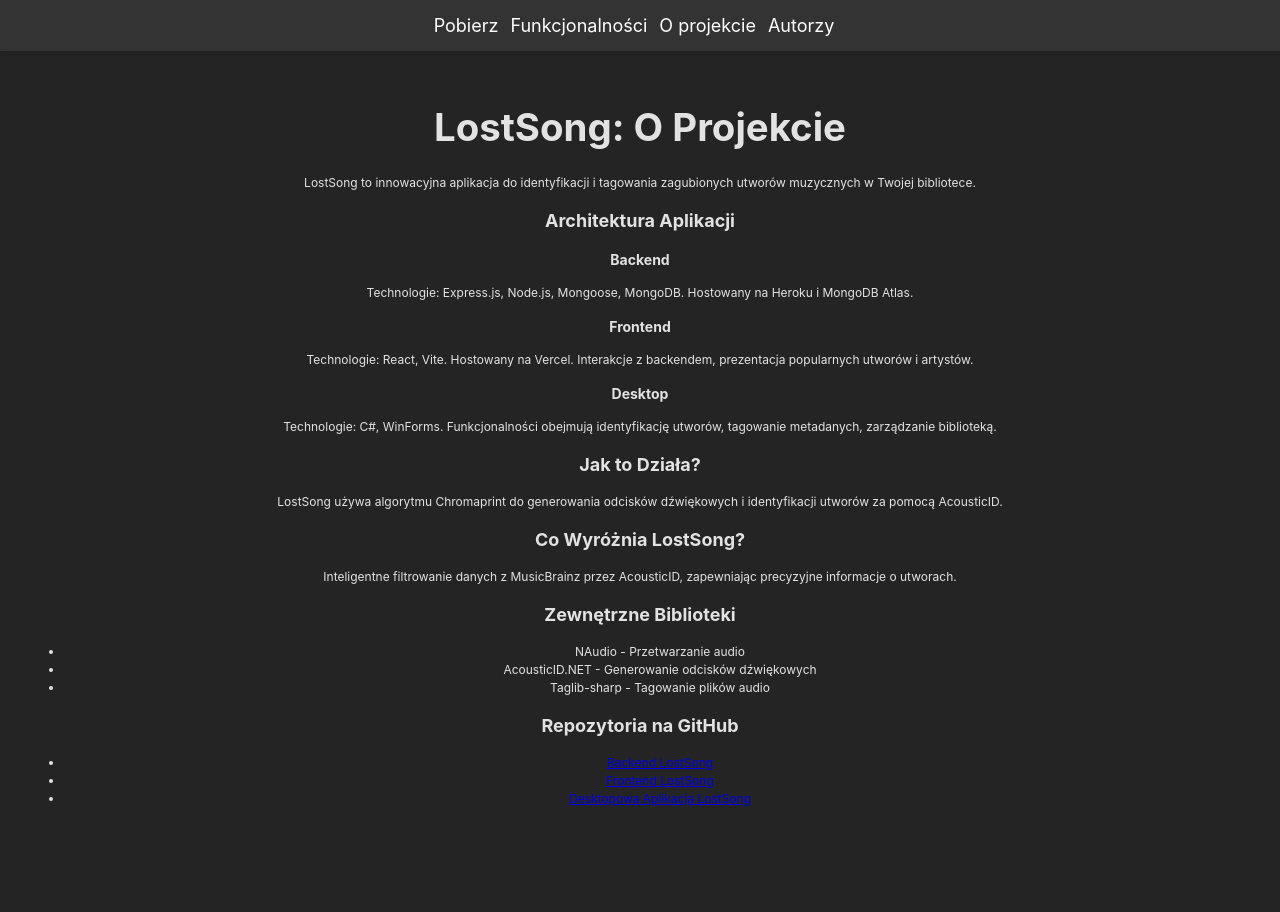
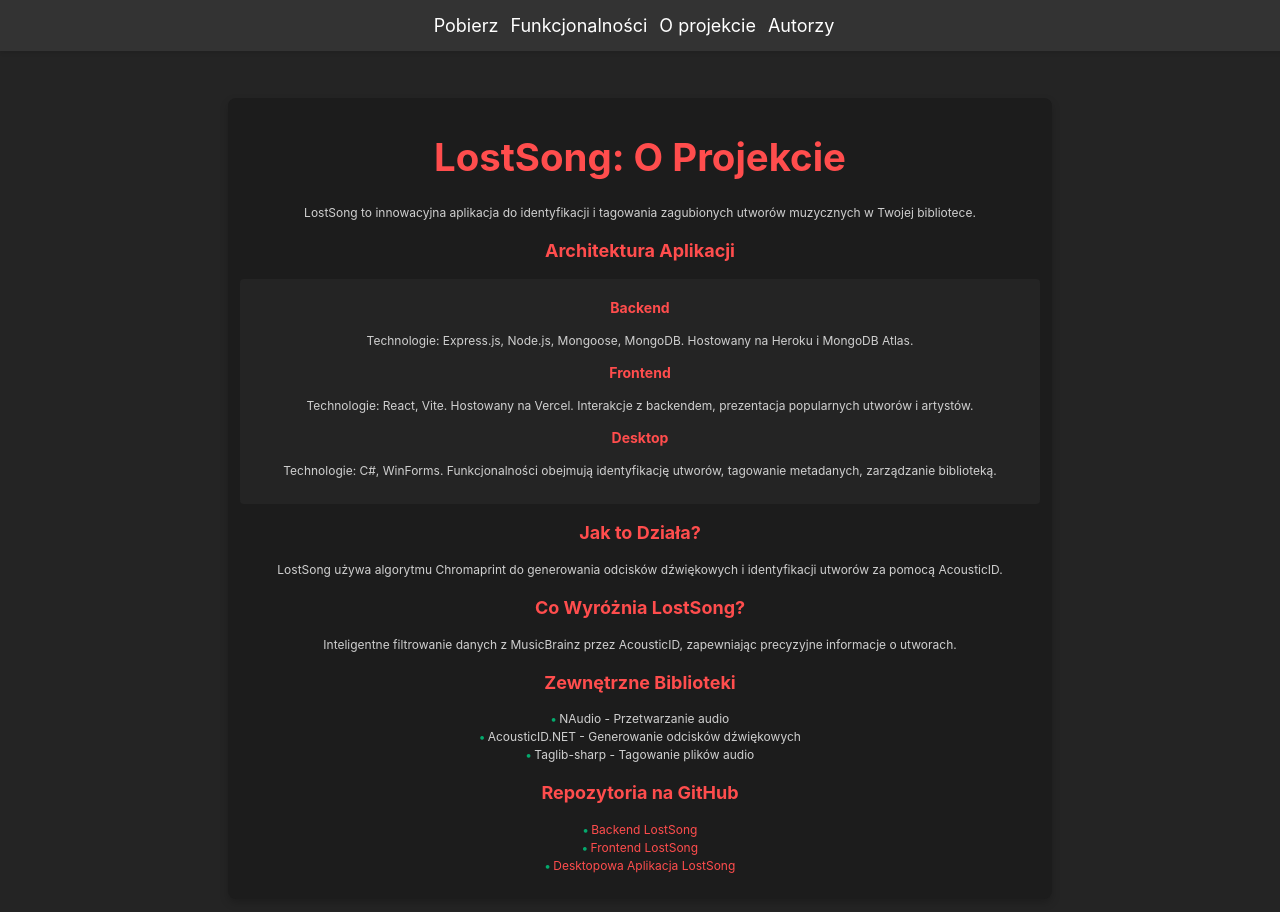
Before and after one commit to slowiakjakub/lostsong-frontend-app, a React (Vite) app: page /about in a window 1280 px wide. Shown: the top 912 px of the page. Before the commit the page ends 844 px from the top, so only its background shows below. Built offline with nearby package versions, Linux system fonts and the light colour scheme.

Commit message:
Stylize about section

```diff
--- /dev/null
+++ b/src/components/About.css
@@ -0,0 +1,52 @@
+/* About.css */
+.project-overview {
+    max-width: 800px;
+    margin: 2rem auto;
+    padding: 1rem;
+    background: #1c1c1c;
+    color: #f0f0f0;
+    border-radius: 8px;
+    box-shadow: 0 4px 8px rgba(0, 0, 0, 0.2);
+  }
+
+  .project-overview h1,
+  .project-overview h2,
+  .project-overview h3 {
+    color: #ff4d4d;
+  }
+
+  .project-overview p,
+  .project-overview li {
+    color: #d0d0d0;
+  }
+
+  .project-overview a {
+    color: #ff4d4d;
+    text-decoration: none;
+  }
+
+  .project-overview a:hover {
+    text-decoration: underline;
+  }
+
+  .architecture-section {
+    background: #242424;
+    margin: 1rem 0;
+    padding: 1rem;
+    border-radius: 4px;
+  }
+
+  .architecture-section h3 {
+    margin-top: 0.5rem;
+  }
+
+  ul {
+    list-style: none;
+    padding: 0;
+  }
+
+  ul li::before {
+    content: '• ';
+    color: #04AA6D;
+    font-weight: bold;
+  }
--- a/src/components/About.jsx
+++ b/src/components/About.jsx
@@ -1,4 +1,5 @@
 import React from "react";
+import './About.css';
 
 function About() {
   return (
--- a/src/components/NavigationBar.css
+++ b/src/components/NavigationBar.css
@@ -30,12 +30,12 @@
 
   .nav-link:hover,
   .nav-link:focus {
-    color: #04AA6D;
+    color: #ff4d4d;
   }
 
   .nav-link-active {
-    color: #04AA6D;
-    border-bottom: 2px solid #04AA6D;
+    color: #ff4d4d;
+    border-bottom: 2px solid #ff4d4d;
   }
 
   /* Padding for main content */
```
